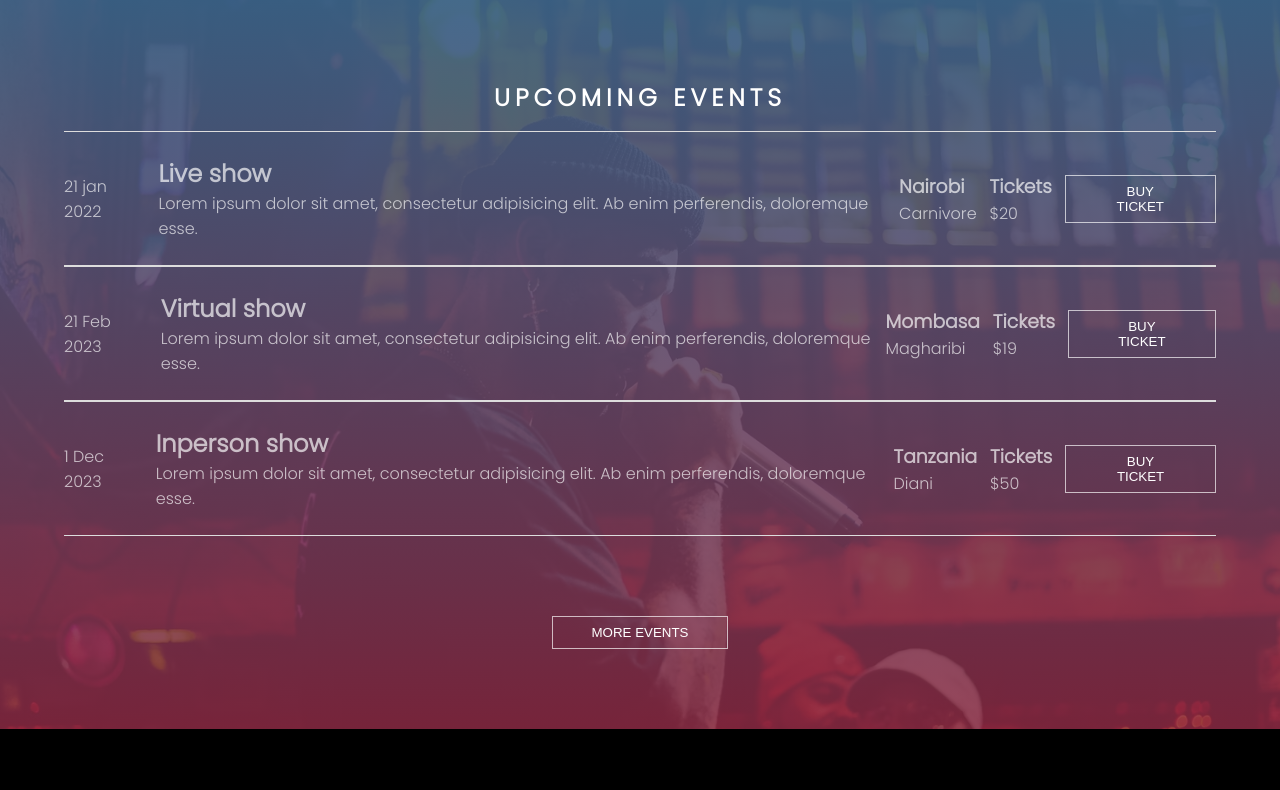
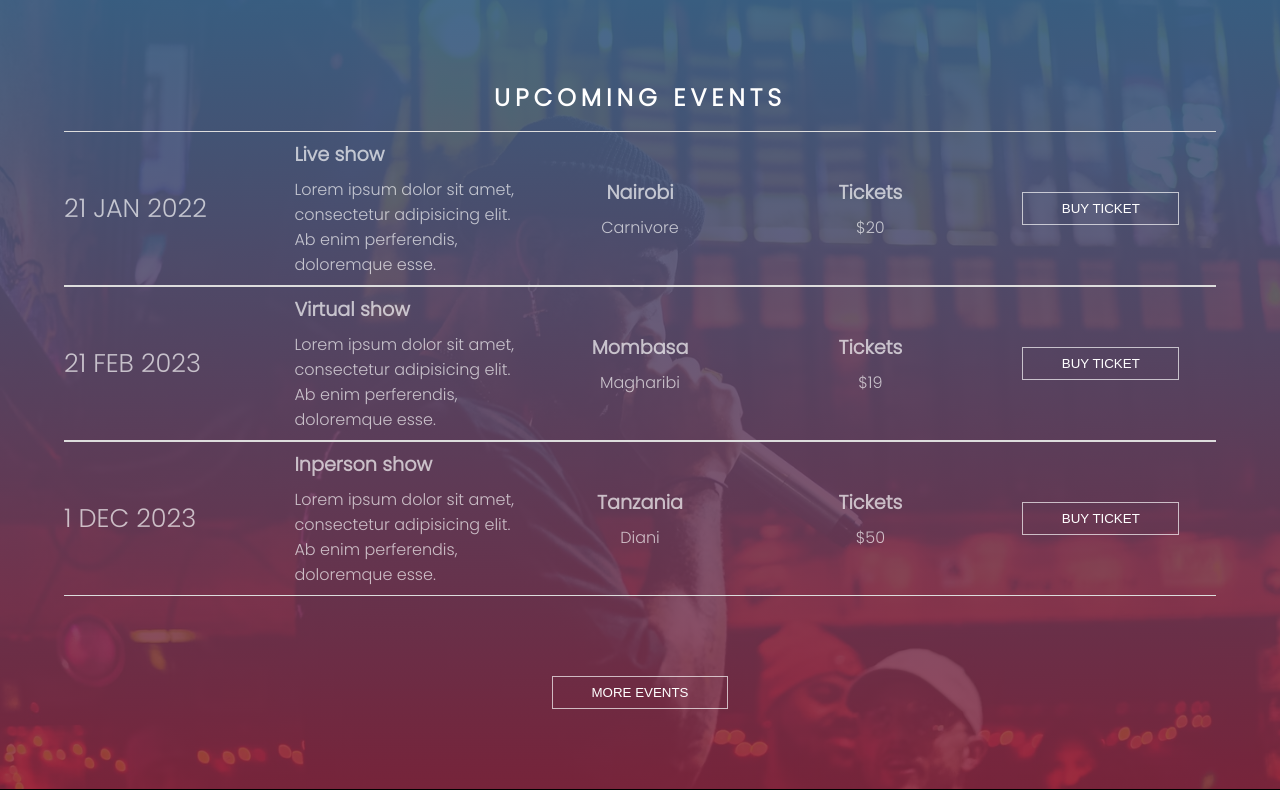
Before and after one commit to cleo-cyber/shopi-fy, a Django app: page /tours/ in a window 1280 px wide. Shown: the part 83-873 px from the top of the page. Run offline with Django 4.2, Linux system fonts and the light colour scheme; parts of the project's set-up code (start-up, migrations or seed data) failed here and were passed over; some libraries are stand-ins or nearby versions.

Commit message:
align items on tour page

```diff
--- a/shopify/musicapp/templates/musicapp/tour.html
+++ b/shopify/musicapp/templates/musicapp/tour.html
@@ -28,17 +28,17 @@
         <div class="events">
             <span class="date">{{event.date}}</span>
             <div class="event_desc">
-                <h2>{{event.event_detail}}</h2>
+                <h3>{{event.event_detail}}</h3>
                 <p>{{event.description}}</p>
             </div>
             <div class="venue">
                 <h3>{{event.location}}</h3>
-                <p>{{event.Venue}}</p>
+                <p class="ph">{{event.Venue}}</p>
             </div>
 
             <div class="tickets">
                 <h3>Tickets</h3>
-                <span>{{event.Tickets}}</span>
+                <span class="ph">{{event.Tickets}}</span>
             </div>
             <div class="button">
                 <button>Buy Ticket</button>
--- a/shopify/static/styles/tour.css
+++ b/shopify/static/styles/tour.css
@@ -46,18 +46,28 @@ header h2{
 }
 
  .events{
-    display: flex;
+    display: grid;
+    grid-template-columns: repeat(auto-fit,minmax(1vw,1fr));
+    grid-template-rows: repeat(1fr);
     width: 90%;
-    justify-content: space-between;
     margin: 0 auto;
     align-items: center;
      border-bottom: 1px solid #ddd;
-     gap: 1vw;
      border-top: .5px solid #ddd;
-
+    justify-content: center;
 
 }
+.tickets span{
+    display: flex;
+    flex-direction: column;
+    justify-content: center;
+    text-align: center;
 
+}
+.events .ph{
+    text-align: center;
+
+}
 .welcometext{
     margin: 0 auto;
    text-align: center;
@@ -65,10 +75,26 @@ header h2{
    color: #fff;
    letter-spacing: 5px;
    padding-bottom: 2vh;
+   font-weight: 900;
 
 }
 .eventcontainer{
     padding: 10vh 0;
+
+}
+.eventcontainer h3{
+    font-size: 1.5vw;
+    font-weight: 600;
+    text-align: center;
+    padding-bottom: 1vh;
+
+
+}
+.date{
+    font-size: 2vw;
+    text-transform: uppercase;
+
+
 }
 .button{
     display: flex;
@@ -89,9 +115,18 @@ button:hover{
     background-color: #ddd;
 }
 .event_desc,.venue,.button,.date{
-    padding: 3vh 0;
+    padding: 1vh 0;
 }
+.event_desc{
+position: relative;
+display: flex;
+flex-direction: column;
 
+}
+.event_desc h3{
+    text-align: left;
+
+}
 .more {
     display: flex;
     align-items: center;
```
